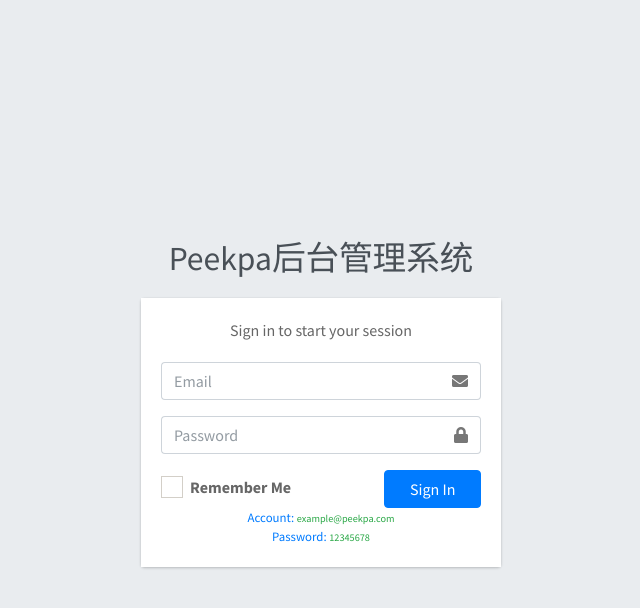
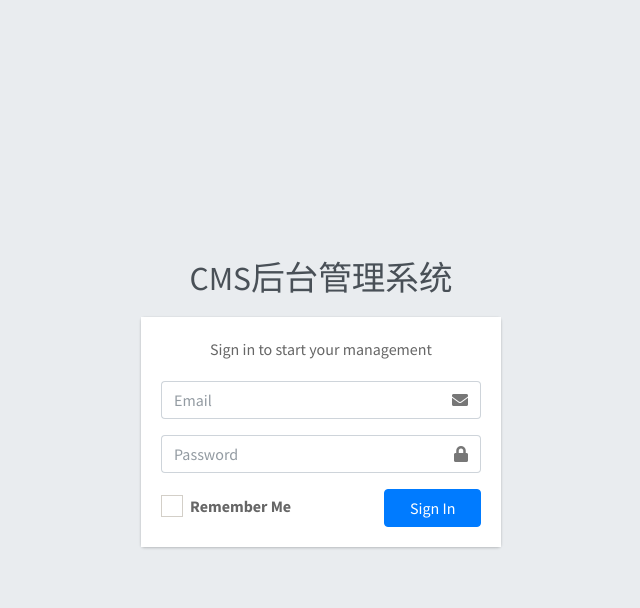
Before and after one commit to LightningK/DjangoCMS, a Django app: page /cms/ in a window 1280 px wide. Shown: the top 608 px of the page, without its empty margins (319-959 px from the left). Run offline with Django 3.2, Linux system fonts and the light colour scheme; some libraries are stand-ins or nearby versions.

Commit message:
Alter some style

```diff
--- a/Peekpa/settings.py
+++ b/Peekpa/settings.py
@@ -92,7 +92,7 @@ DATABASES = {
         # 连接mysql数据库的用户名
         'USER': 'root',
         # 连接mysql数据库的密码
-        'PASSWORD': 'mysql123',
+        'PASSWORD': '123456',
         # mysql数据库的主机地址
         'HOST': '127.0.0.1',
         # mysql数据库的端口号
--- a/front/templates/base/footer.html
+++ b/front/templates/base/footer.html
@@ -2,7 +2,7 @@
 <footer class="page-footer font-small" style="background-color: #33333333">
 
     <!-- Copyright -->
-    <div class="footer-copyright text-center py-3 bg-dark" style="color: #ffffff88;">© 2020 Copyright:
+    <div class="footer-copyright text-center py-3 bg-dark" style="color: #ffffff88;">© 2023 Copyright:
         <a href="http://127.0.0.1:8000/" class="pl-2"> stucs.com</a>
     </div>
 
--- a/front/templates/base/right_section.html
+++ b/front/templates/base/right_section.html
@@ -12,7 +12,7 @@
 
     <div class="row ml-1" style="background-color: white;">
         <div class="col-sm-12 p-0 text-center pb-2">
-            <img src="{% static 'images/pylm-qrcode.png' %}" class="img-fluid">
+            <img src="{% static 'images/stu.png' %}" class="img-fluid" style="width:200px;height:200px;">
         </div>
     </div>
 
--- a/front/templates/cms/base/navbar.html
+++ b/front/templates/cms/base/navbar.html
@@ -9,7 +9,7 @@
             <a href="{% url 'base:index' %}" class="nav-link">Home</a>
         </li>
         <li class="nav-item d-none d-sm-inline-block">
-            <a href="#" class="nav-link">Contact</a>
+            <a href="https://github.com/LightningK/DjangoCMS" class="nav-link">Github</a>
         </li>
     </ul>
 
--- a/front/templates/cms/base/sidebar.html
+++ b/front/templates/cms/base/sidebar.html
@@ -2,10 +2,10 @@
 <aside class="main-sidebar sidebar-dark-primary elevation-4">
     <!-- Brand Logo -->
     <a href="{% url 'cms:dashboard' %}" class="brand-link">
-        <img src="{% static 'images/cms_logo.png' %}" alt="Peekpa Logo"
+        <img src="{% static 'images/cms_brand.png' %}" alt="CMS Logo"
              class="brand-image img-circle elevation-3 border"
              style="opacity: .8">
-        <span class="brand-text font-weight-light"><b>Peekpa</b>控制台</span>
+        <span class="brand-text font-weight-light"><b>CMS</b> Panel</span>
     </a>
 
     <!-- Sidebar -->
--- a/front/templates/cms/home/home_advertise.html
+++ b/front/templates/cms/home/home_advertise.html
@@ -1,10 +1,10 @@
 <div class="card">
     <div class="card-body">
         <div class="row d-flex justify-content-around pt-4 mb-4">
-            <p class="h5">关注『皮爷撸码』，连载更新此系统的开发教程，敬请关注</p>
+            <p class="h5">STU Project: General Content Management System</p>
         </div>
         <div class="row d-flex justify-content-around">
-            <img class="img-thumbnail w-50" src="{% static 'images/pylm-qrcode.jpg' %}" alt="">
+            <img class="img-thumbnail w-50" src="{% static 'images/stu.png' %}" alt="">
         </div>
     </div>
 </div>
--- a/front/templates/cms/login.html
+++ b/front/templates/cms/login.html
@@ -21,12 +21,12 @@
 <body class="hold-transition login-page">
 <div class="login-box">
     <div class="login-logo">
-        <a href="#"><b>Peekpa</b>后台管理系统</a>
+        <a href="#"><b>CMS</b>后台管理系统</a>
     </div>
     <!-- /.login-logo -->
     <div class="card">
         <div class="card-body login-card-body">
-            <p class="login-box-msg">Sign in to start your session</p>
+            <p class="login-box-msg">Sign in to start your management</p>
 
             <form action="{% url 'peekpauser:login' %}" method="post">
                 {% csrf_token %}
@@ -61,14 +61,6 @@
                     </div>
                     <!-- /.col -->
                 </div>
-                <div class="row text-center">
-                    <small class="col-sm-12 text-primary">Account:
-                        <small class="text-success">example@peekpa.com</small>
-                    </small>
-                    <small class="col-sm-12 text-primary">Password:
-                        <small class="text-success">12345678</small>
-                    </small>
-                </div>
             </form>
 
         </div>
```
Also changed, not shown: front/dist/images/cms_brand.png (added), front/dist/images/pylm-qrcode.png (deleted), front/dist/images/stu.png (added), front/src/images/cms_brand.png (added), front/src/images/pylm-qrcode.png (deleted), front/src/images/stu.png (added), 1 other file.
